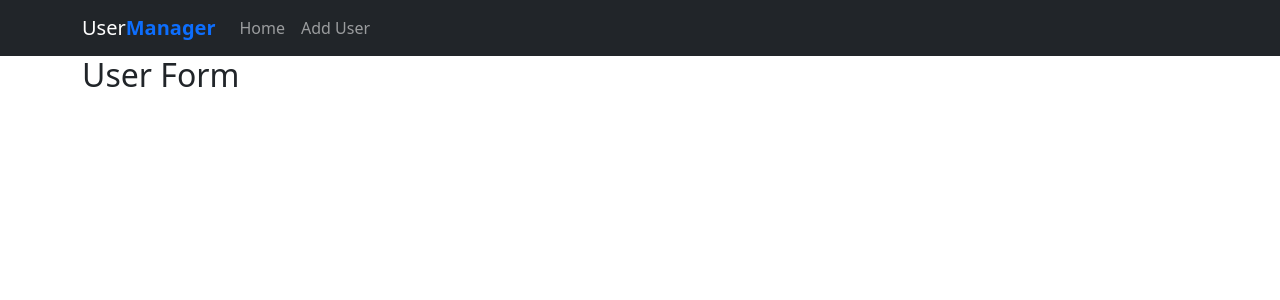
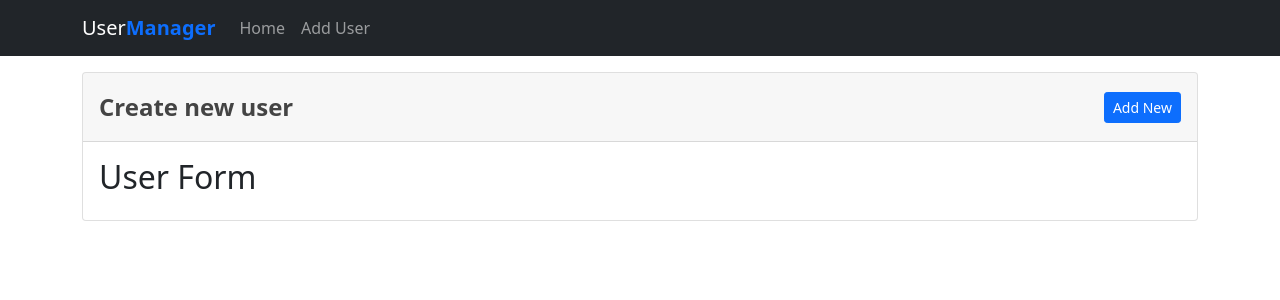
Before and after one commit to Mostakimul/react-user-management, a React (Vite) app: page /add-user in a window 1280 px wide. Shown: the top 300 px of the page. Built offline with nearby package versions, Linux system fonts and the light colour scheme.

Commit message:
[FEATURE]: showing all users from store

```diff
--- a/src/components/layout/AppLayout.jsx
+++ b/src/components/layout/AppLayout.jsx
@@ -1,13 +1,25 @@
-import { Col, Container, Row } from 'react-bootstrap';
+import { Button, Card, Col, Container, Row } from 'react-bootstrap';
+import { Link } from 'react-router-dom';
+import { P } from '../../styles/Element.styled';
 import Header from '../common/Header';
 
-const AppLayout = ({ children }) => {
+const AppLayout = ({ children, title }) => {
   return (
     <div>
       <Header />
       <Container>
-        <Row>
-          <Col>{children}</Col>
+        <Row className="mt-3">
+          <Col>
+            <Card>
+              <Card.Header className="d-flex justify-content-between align-items-center">
+                <P className="fs-4 fw-bold">{title}</P>
+                <Button as={Link} to="/add-user" variant="primary" size="sm">
+                  Add New
+                </Button>
+              </Card.Header>
+              <Card.Body>{children}</Card.Body>
+            </Card>
+          </Col>
         </Row>
       </Container>
     </div>
--- a/src/pages/AddUser.jsx
+++ b/src/pages/AddUser.jsx
@@ -2,7 +2,7 @@ import AppLayout from '../components/layout/AppLayout';
 
 const AddUser = () => {
   return (
-    <AppLayout>
+    <AppLayout title="Create new user">
       <h2>User Form</h2>
     </AppLayout>
   );
--- a/src/pages/Home.jsx
+++ b/src/pages/Home.jsx
@@ -1,11 +1,13 @@
 import { useEffect } from 'react';
+import { Button, Spinner, Table } from 'react-bootstrap';
 import { useDispatch, useSelector } from 'react-redux';
 import AppLayout from '../components/layout/AppLayout';
 import { fetchUsers } from '../features/user/userSlice';
+import { H2 } from '../styles/Element.styled';
 
 const Home = () => {
   const dispatch = useDispatch();
-  const { allUsers, isLoading, isError, isSuccess, message } = useSelector(
+  const { allUsers, isLoading, isError, message } = useSelector(
     (state) => state.users,
   );
 
@@ -16,9 +18,56 @@ const Home = () => {
     }
   }, []);
 
+  if (isLoading) {
+    return (
+      <Spinner animation="border" role="status">
+        <span className="visually-hidden">Loading...</span>
+      </Spinner>
+    );
+  }
+
+  if (isError) {
+    return <H2>{message}</H2>;
+  }
+
   return (
-    <AppLayout>
-      <h2>Home</h2>
+    <AppLayout title="All Users">
+      <Table striped bordered hover variant="dark">
+        <thead>
+          <tr>
+            <th>#</th>
+            <th>Name</th>
+            <th>Username</th>
+            <th>City</th>
+            <th>Email</th>
+            <th>Edit</th>
+            <th>Delete</th>
+          </tr>
+        </thead>
+        <tbody>
+          {allUsers.map((user) => {
+            return (
+              <tr key={user.id}>
+                <td>{user?.id}</td>
+                <td>{user?.name}</td>
+                <td>{user?.username}</td>
+                <td>{user?.address?.city}</td>
+                <td>{user.email}</td>
+                <td>
+                  <Button variant="warning" size="sm">
+                    Edit
+                  </Button>
+                </td>
+                <td>
+                  <Button variant="danger" size="sm">
+                    Delete
+                  </Button>
+                </td>
+              </tr>
+            );
+          })}
+        </tbody>
+      </Table>
     </AppLayout>
   );
 };
--- /dev/null
+++ b/src/styles/Element.styled.jsx
@@ -0,0 +1,12 @@
+import styled from 'styled-components';
+
+export const H2 = styled.h2`
+  font-size: 2rem;
+  color: #161616cc;
+`;
+
+export const P = styled.p`
+  font-size: ${(props) => props.fontSize || '1.6rem'};
+  margin: 0.5rem 0;
+  color: #161616cc;
+`;
```
